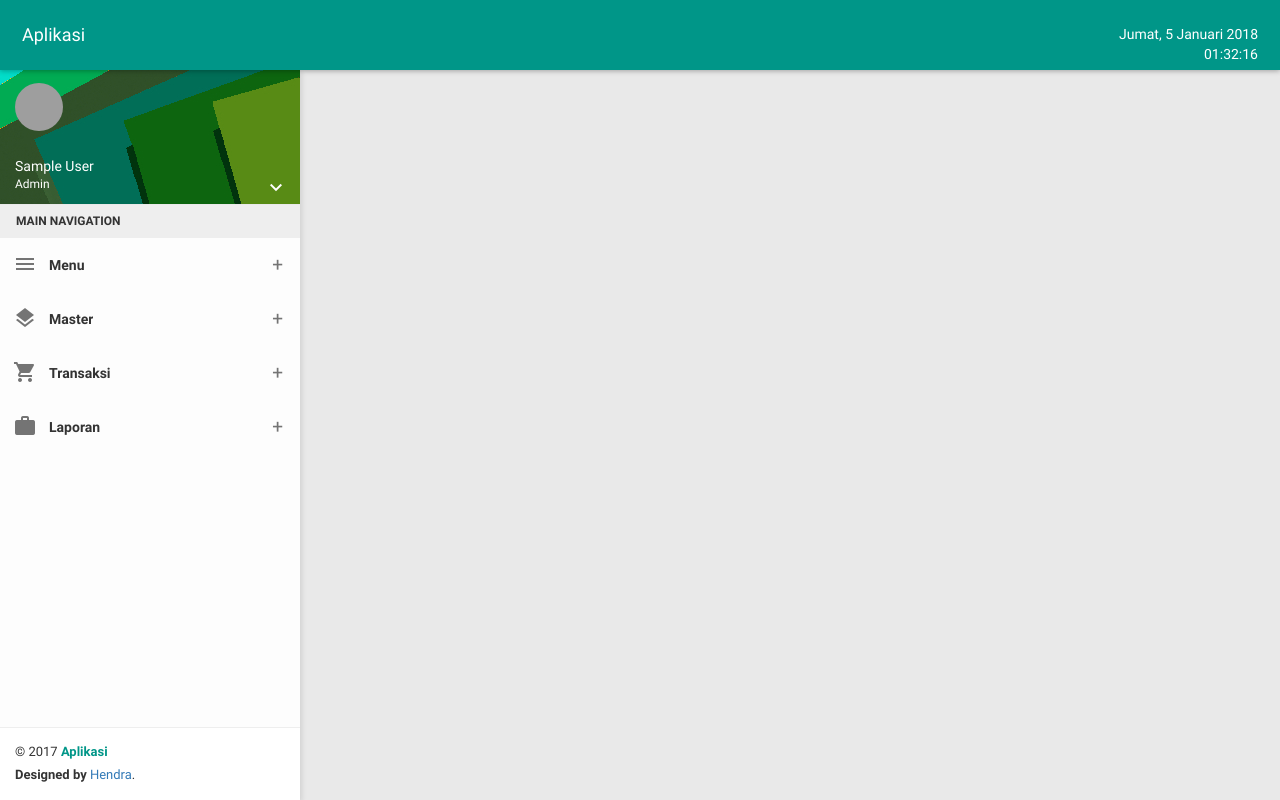
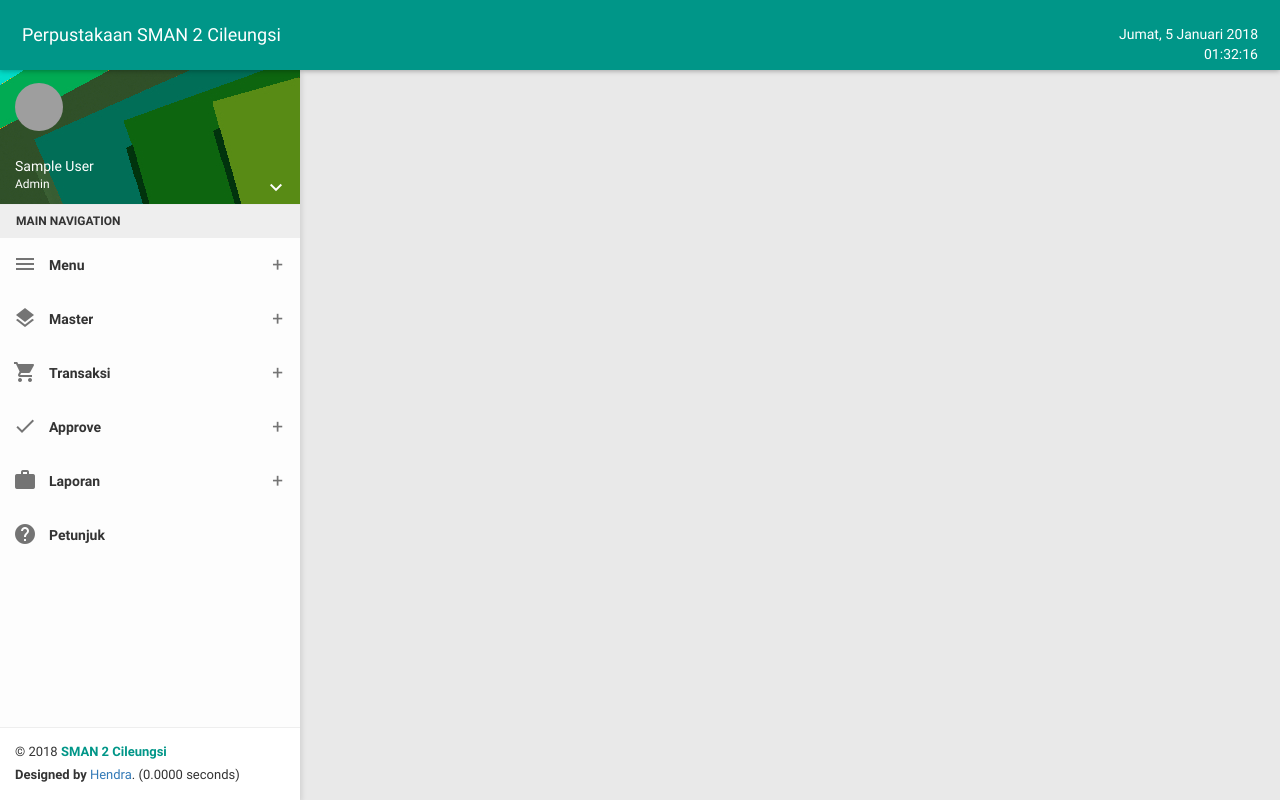
Before and after one commit to hendrapackard/18_1, a CodeIgniter app: page /tcpdf/index.php/proyek/create in a window 1280 px wide. Run offline with CodeIgniter, Linux system fonts and the light colour scheme; the visitor is signed in with stand-in values (Sample User, id 1); some libraries are stand-ins or nearby versions; grey boxes are pictures that could not be loaded.

Commit message:
persiapan file2 utama aplikasi

```diff
--- a/application/core/Admin_Controller.php
+++ b/application/core/Admin_Controller.php
@@ -5,7 +5,7 @@ class Admin_Controller extends MY_Controller
     {
         parent::__construct();
 
-        $username = $this->session->userdata('username');
+        $username = $this->session->userdata('no_induk');
         $level = $this->session->userdata('level');
         $is_login = $this->session->userdata('is_login');
 
--- a/application/core/Anggota_Controller.php
+++ b/application/core/Anggota_Controller.php
@@ -5,7 +5,7 @@ class Anggota_Controller extends MY_Controller
     {
         parent::__construct();
 
-        $username = $this->session->userdata('username');
+        $username = $this->session->userdata('no_induk');
         $level = $this->session->userdata('level');
         $is_login = $this->session->userdata('is_login');
 
--- a/application/helpers/app_helper.php
+++ b/application/helpers/app_helper.php
@@ -64,3 +64,41 @@ function formatHariTanggal($waktu)
     $tahun = date('Y',strtotime($waktu));
     return "$hari, $tanggal $bulan $tahun";
 }
+
+//Otomatis tanggal kembali +3 hari di form transaksi peminjaman
+// Format input: yyyy-mm-dd (Y-m-d)
+function cariTanggalKembali($tanggal_pinjam)
+{
+    $tanggal_kembali = date('Y-m-d', strtotime('+3 day', strtotime($tanggal_pinjam))) ;
+
+    $max_loop = 10;
+
+    for ($i = 0; $i < $max_loop; $i++) {
+        if (isMinggu($tanggal_kembali) || isLiburNasional($tanggal_kembali)) {
+            $tanggal_kembali = date('Y-m-d', strtotime('+1 day', strtotime($tanggal_kembali)));
+        }
+    }
+
+    return $tanggal_kembali;
+}
+
+function isLiburNasional($tanggal)
+{
+    $file = file_get_contents("hari_libur.json");
+    $hari_libur = json_decode($file, true);
+
+    if (array_key_exists($tanggal, $hari_libur)) {
+        return true;
+    } else {
+        return false;
+    }
+}
+
+function isMinggu($tanggal)
+{
+    if (date("D", strtotime($tanggal)) === "Sun") {
+        return true;
+    } else {
+        return false;
+    }
+}
--- a/application/views/sidebar.php
+++ b/application/views/sidebar.php
@@ -2,6 +2,7 @@
 $is_login = $this->session->userdata('is_login');
 $level = $this->session->userdata('level');
 $nama = $this->session->userdata('nama');
+$jenis_kelamin = $this->session->userdata('jenis_kelamin');
 $foto = $this->session->userdata('foto');
 ?>
 
@@ -30,8 +31,7 @@ $foto = $this->session->userdata('foto');
         </div>
     </div>
     <!-- #User Info -->
-
-    <!-- Menu jika login admin-->
+    <!-- Menu -->
     <div class="menu">
         <?php if ($is_login) : ?>
             <ul class="list">
@@ -59,23 +59,78 @@ $foto = $this->session->userdata('foto');
                     </a>
                     <ul class="ml-menu">
                         <li>
-                            <?= anchor('pic','PIC',['class' => 'klik']) ?>
+                            <!--                        <a href="--><?//= base_url('kelas') ?><!--" class="klik">Kelas</a>-->
+                            <?= anchor('kelas','Kelas',['class' => 'klik']) ?>
                         </li>
                         <li>
-                            <?= anchor('proyek','Proyek',['class' => 'klik']) ?>
+                            <?= anchor('user','User',['class' => 'klik']) ?>
+                        </li>
+                        <li>
+                            <?= anchor('judul','Buku',['class' => 'klik']) ?>
                         </li>
                     </ul>
                 </li>
+            <?php endif ?>
+            <?php if ($level === 'anggota'): ?>
+                <li>
+                    <a href="javascript:void(0);" class="menu-toggle">
+                        <i class="material-icons">layers</i>
+                        <span>Master</span>
+                    </a>
+                    <ul class="ml-menu">
+                        <li>
+                            <?= anchor('judul','Buku',['class' => 'klik']) ?>
+                        </li>
+                    </ul>
+                </li>
+            <?php endif ?>
             <li>
             <a href="javascript:void(0);" class="menu-toggle">
                 <i class="material-icons">shopping_cart</i>
                 <span>Transaksi</span>
             </a>
             <ul class="ml-menu">
+            <?php if ($level === 'anggota'): ?>
                 <li>
-                    <?= anchor('kegiatan','Kegiatan',['class' => 'klik']) ?>
+                    <?= anchor('peminjaman-user','Peminjaman',['class' => 'klik']) ?>
                 </li>
-            </ul>
+            <?php endif ?>
+            <?php if ($level === 'admin'): ?>
+                <li>
+                    <?= anchor('peminjaman','Peminjaman',['class' => 'klik']) ?>
+                </li>
+
+            <?php endif ?>
+
+            <?php if ($level === 'anggota'): ?>
+                <li>
+                    <?= anchor('pengembalian-user','Pengembalian',['class' => 'klik']) ?>
+                </li>
+            <?php endif ?>
+
+            <?php if ($level === 'admin'): ?>
+                <li>
+                    <?= anchor('pengembalian','Pengembalian',['class' => 'klik']) ?>
+                </li>
+                </ul>
+                </li>
+                <li>
+                    <a href="javascript:void(0);" class="menu-toggle">
+                        <i class="material-icons">done</i>
+                        <span>Approve</span>
+                    </a>
+                    <ul class="ml-menu">
+                        <li>
+                            <?= anchor('approve-anggota','Approve Anggota',['class' => 'klik']) ?>
+                        </li>
+                        <li>
+                            <?= anchor('approve-pinjam','Approve Pinjam',['class' => 'klik']) ?>
+                        </li>
+                        <li>
+                            <?= anchor('approve-kembali','Approve Kembali',['class' => 'klik']) ?>
+                        </li>
+                    </ul>
+                </li>
                 <li>
                     <a href="javascript:void(0);" class="menu-toggle">
                         <i class="material-icons">work</i>
@@ -83,21 +138,32 @@ $foto = $this->session->userdata('foto');
                     </a>
                     <ul class="ml-menu">
                         <li>
-                            <?= anchor('laporan-kegiatan','kegiatan',['class' => 'klik']) ?>
+                            <?= anchor('laporan-buku','Buku',['class' => 'klik']) ?>
                         </li>
-
+                        <li>
+                            <?= anchor('laporan-anggota','Anggota',['class' => 'klik']) ?>
+                        </li>
+                        <li>
+                            <?= anchor('laporan-peminjaman','Peminjaman',['class' => 'klik']) ?>
+                        </li>
+                        <li>
+                            <?= anchor('laporan-pengembalian','Pengembalian',['class' => 'klik']) ?>
+                        </li>
+                        <li>
+                            <?= anchor('laporan-denda','Denda',['class' => 'klik']) ?>
+                        </li>
                     </ul>
+                </li>
+                <li>
+                    <a class=" waves-effect waves-block" href="<?= base_url();?>petunjuk.pdf">
+                        <i class="material-icons">help</i>
+                        <span>Petunjuk</span>
+                    </a>
                 </li>
                 </ul>
             <?php endif ?>
-            </li>
-    </div>
+
         <?php else: ?>
-    <!-- #Menu jika login admin-->
-
-    <!-- Menu tanpa login -->
-    <div class="menu">
-
         <ul class="list">
             <li class="header">MAIN NAVIGATION</li>
             <li>
@@ -109,6 +175,10 @@ $foto = $this->session->userdata('foto');
                     <li class="active">
                         <?= anchor(base_url(),'Home',['class' => 'klik']) ?>
                     </li>
+                    <li>
+                        <?= anchor('judul','Buku',['class' => 'klik']) ?>
+                    </li>
+
                 </ul>
             </li>
             <li>
@@ -117,19 +187,38 @@ $foto = $this->session->userdata('foto');
                     <span>Login</span>
                 </a>
             </li>
+            <li>
+                <a href="javascript:void(0);" class="menu-toggle">
+                    <i class="material-icons">info</i>
+                    <span>About</span>
+                </a>
+                <ul class="ml-menu">
+                    <li>
+                        <?= anchor('cara-pinjam','Peminjaman Buku',['class' => 'klik']) ?>
+                    </li>
+                    <li>
+                        <?= anchor('about','Struktur Organisasi',['class' => 'klik']) ?>
+                    </li>
+                    <li>
+                        <?= anchor('visi','Visi dan Misi',['class' => 'klik']) ?>
+                    </li>
+                    <li>
+                        <?= anchor('tata','Tata Tertib',['class' => 'klik']) ?>
+                    </li>
+                </ul>
+            </li>
+
             <?php endif ?>
-
         </ul>
     </div>
-    <!-- #Menu tanpa login -->
-
+    <!-- #Menu -->
     <!-- Footer -->
     <div class="legal">
         <div class="copyright">
-            &copy; 2017 <a href="javascript:void(0);">Aplikasi</a>
+            &copy; 2018 <a href="javascript:void(0);">SMAN 2 Cileungsi</a>
         </div>
         <div class="version">
-            <b>Designed by</b> <a href="http://hendrandroid10@gmail.com"> Hendra</a>.
+            <b>Designed by</b> <a href="http://hendrandroid10@gmail.com"> Hendra</a>. ({elapsed_time} seconds)
         </div>
     </div>
     <!-- #Footer -->
--- a/application/views/template.php
+++ b/application/views/template.php
@@ -5,7 +5,7 @@
     <meta charset="UTF-8">
     <meta http-equiv="X-UA-Compatible" content="IE=Edge">
     <meta content="width=device-width, initial-scale=1, maximum-scale=1, user-scalable=no" name="viewport">
-    <title>Aplikasi</title>
+    <title>Aplikasi Perpustakaan | SMA Negeri 2 Cileungsi</title>
     <!-- Favicon-->
     <link rel="icon" href="<?= base_url();?>/adminbsb/favicon.ico" type="image/x-icon">
 
@@ -63,7 +63,7 @@
         <div class="navbar-header">
             <a href="javascript:void(0);" class="navbar-toggle collapsed" data-toggle="collapse" data-target="#navbar-collapse" aria-expanded="false"></a>
             <a href="javascript:void(0);" class="bars"></a>
-            <a class="navbar-brand" href="<?= base_url() ?>">Aplikasi</a>
+            <a class="navbar-brand" href="<?= base_url() ?>">Perpustakaan SMAN 2 Cileungsi</a>
         </div>
         <div class="collapse navbar-collapse" id="navbar-collapse">
             <ul class="nav navbar-nav navbar-right">
@@ -111,8 +111,10 @@
 
 <!-- Jquery DataTable Plugin Js -->
 <script src="<?= base_url();?>adminbsb/plugins/jquery-datatable/jquery.dataTables.js"></script>
+<script src="<?= base_url();?>adminbsb/plugins/jquery-datatable/skin/bootstrap/js/dataTables.bootstrap.js"></script>
 
-<script src="<?= base_url();?>adminbsb/plugins/jquery-datatable/skin/bootstrap/js/dataTables.bootstrap.js"></script>
+<!-- Highchart Plugin Js -->
+<script src="<?= base_url();?>adminbsb/plugins/hightcharts/code/highcharts.js"></script>
 
 <!-- Custom Js -->
 <script src="<?= base_url();?>adminbsb/js/admin.js"></script>
```
